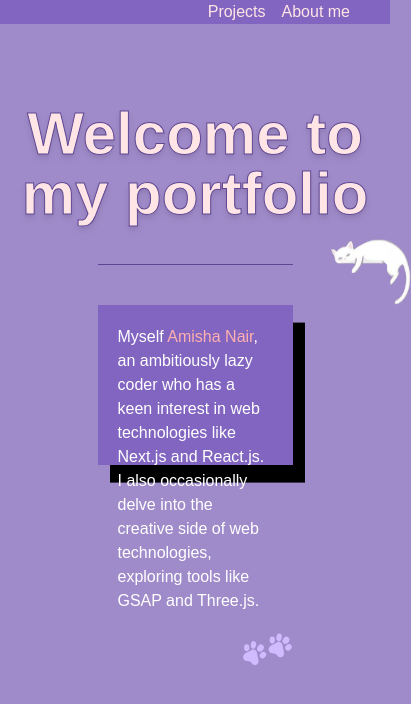
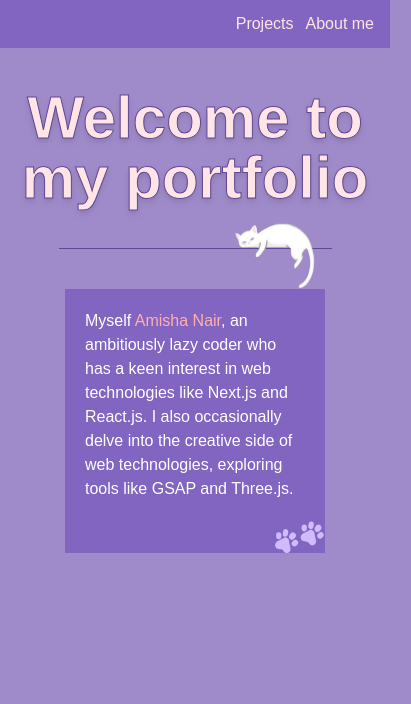
Before and after one commit to AmishaNair21/Portfolio, a Next.js app: page / in a window 390 px wide. Shown: the top 704 px of the page, 411 px wide, since content can reach past the window. Built offline with nearby package versions, Linux system fonts and the light colour scheme.

Commit message:
responsive done

```diff
--- a/src/app/globals.css
+++ b/src/app/globals.css
@@ -12,4 +12,5 @@ body {
   color: var(--foreground);
   background: var(--background);
   font-family: Arial, Helvetica, sans-serif;
+  overflow: hidden;
 }
--- a/src/app/page.tsx
+++ b/src/app/page.tsx
@@ -7,8 +7,8 @@ export default function Home() {
     {/* landing page */}
 
     {/* navbar */}
-<nav className="bg-customlavendar flex justify-end items-center md:h-12 w-full">
-  <ul className="flex gap-4 text-[#FFE5E5] mx-10">
+<nav className="bg-customlavendar h-12 flex justify-end items-center md:h-12 2xl:h-16 w-full">
+  <ul className="flex gap-3 md:gap-4 2xl:gap-9 2xl:text-lg text-[#FFE5E5] mx-4  md:mx-10">
     <li>Projects</li>
     <li>About me</li>
   </ul>
@@ -19,14 +19,14 @@ export default function Home() {
 
 <div className="flex flex-col justify-center items-center ">
   <div className="flex flex-col items-center w-full h-screen">
-    <h1 className="text-center text-6xl drop-shadow-md mt-20 text-[#FFE5E5] hero-heading font-bold">Welcome to my portfolio</h1>
+    <h1 className="text-center text-6xl 2xl:text-8xl drop-shadow-md md:mt-20 mt-10  text-[#FFE5E5] hero-heading font-bold">Welcome to my portfolio</h1>
 
-    <div className="w-1/2 border-b border-[#5F4793] transform -translate-y-10 flex justify-center items-center overflow-visible">
-      <Image src="/cat.svg" width={500} height={500} alt="cat" className="size-20 transform translate-y-[3rem] translate-x-44"/>
+    <div className=" w-[70%] md:w-1/2 border-b  border-[#5F4793] transform -translate-y-10 flex justify-center  items-center overflow-visible">
+      <Image src="/cat.svg" width={500} height={500} alt="cat" className="size-20 transform translate-y-[3rem] translate-x-20 md:translate-x-44 2xl:translate-x-80"/>
     </div>
-    <div className="w-1/2 h-40 bg-[#8165C0] " >
+    <div className="w-2/3  md:w-1/2 md:h-40 2xl:h-52 2xl:mt-8 bg-[#8165C0] " >
     <div></div>
-      <p className="p-5">
+      <p className="p-5 2xl:text-2xl 2xl:p-7 ">
      Myself <span style={{ color: '#FFB0B0' }}>Amisha Nair</span>, an ambitiously lazy coder who has a keen interest in web technologies like Next.js and React.js.
       I also occasionally delve into the creative side of web technologies, exploring tools like GSAP and Three.js.
       </p>
@@ -34,7 +34,7 @@ export default function Home() {
         <Image src="/paws.svg" width={50} height={50} alt="down arrow" />
       </div>
     </div>
-    <div className="bg-black h-40 -z-20 w-1/2   transform translate-x-3 -translate-y-[8.9rem] ">
+    <div className="bg-black sm:hidden 2xl:h-52 md:h-40 -z-30 w-52 md:w-1/2 transform md:translate-x-3 -translate-y-36 translate-x-10 md:-translate-y-[8.9rem] 2xl:-translate-y-[12rem]">
     </div>
   </div>
 </div>
```
